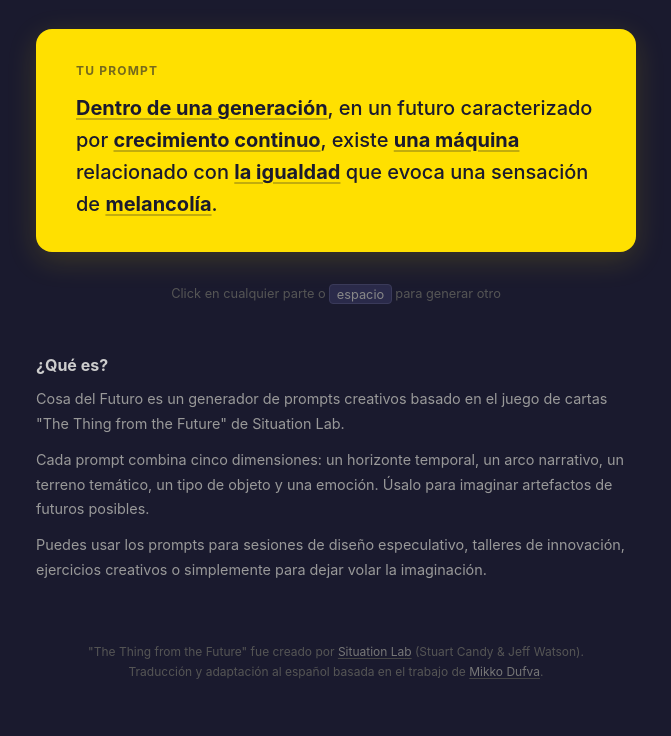
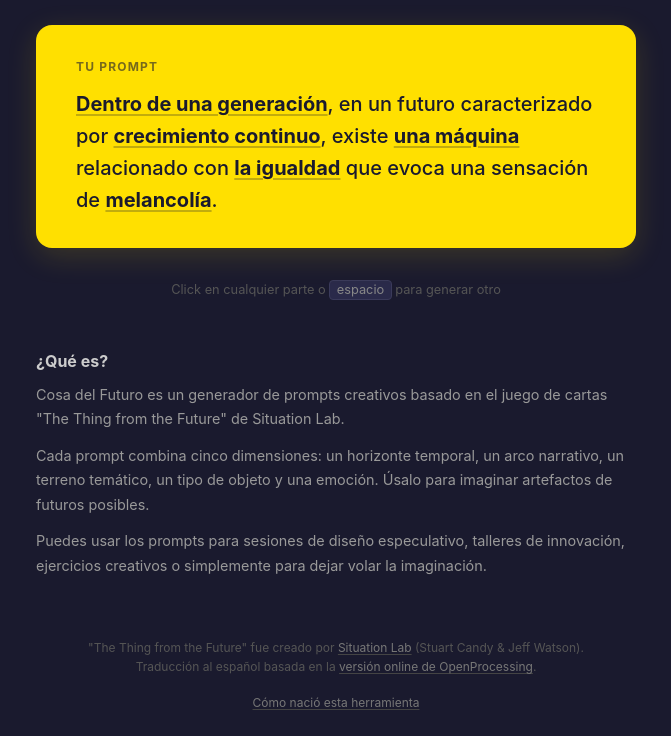
Before and after one commit to fabianhtml/talleres, a plain HTML site: page the-thing-from-the-future/index.html in a window 1280 px wide. Shown: the part 91-827 px from the top of the page, without its empty margins (304-975 px from the left). Before the commit the page ends 800 px from the top, so only its background shows below. Drawn offline with Linux system fonts and the light colour scheme.

Commit message:
Update credits section and add link to tool's origin story
Revised the credits to reflect the source of the Spanish translation and included a new link to an article explaining the tool's origin. This enhances user understanding of the project's background.

```diff
--- a/the-thing-from-the-future/index.html
+++ b/the-thing-from-the-future/index.html
@@ -191,7 +191,8 @@
   </div>
 
   <div class="credits">
-    <p>"The Thing from the Future" fue creado por <a href="https://situationlab.org/" target="_blank" rel="noopener">Situation Lab</a> (Stuart Candy &amp; Jeff Watson). Traducción y adaptación al español basada en el trabajo de <a href="https://mikkodufva.com" target="_blank" rel="noopener">Mikko Dufva</a>.</p>
+    <p>"The Thing from the Future" fue creado por <a href="https://situationlab.org/" target="_blank" rel="noopener">Situation Lab</a> (Stuart Candy &amp; Jeff Watson). Traducción al español basada en la <a href="https://openprocessing.org/sketch/1054242" target="_blank" rel="noopener">versión online de OpenProcessing</a>.</p>
+    <p style="margin-top: 1rem;"><a href="https://fablab.blog/posts/taller-dos-versiones-sitio-web/" target="_blank" rel="noopener">Cómo nació esta herramienta</a></p>
   </div>
 
   <script>
```
